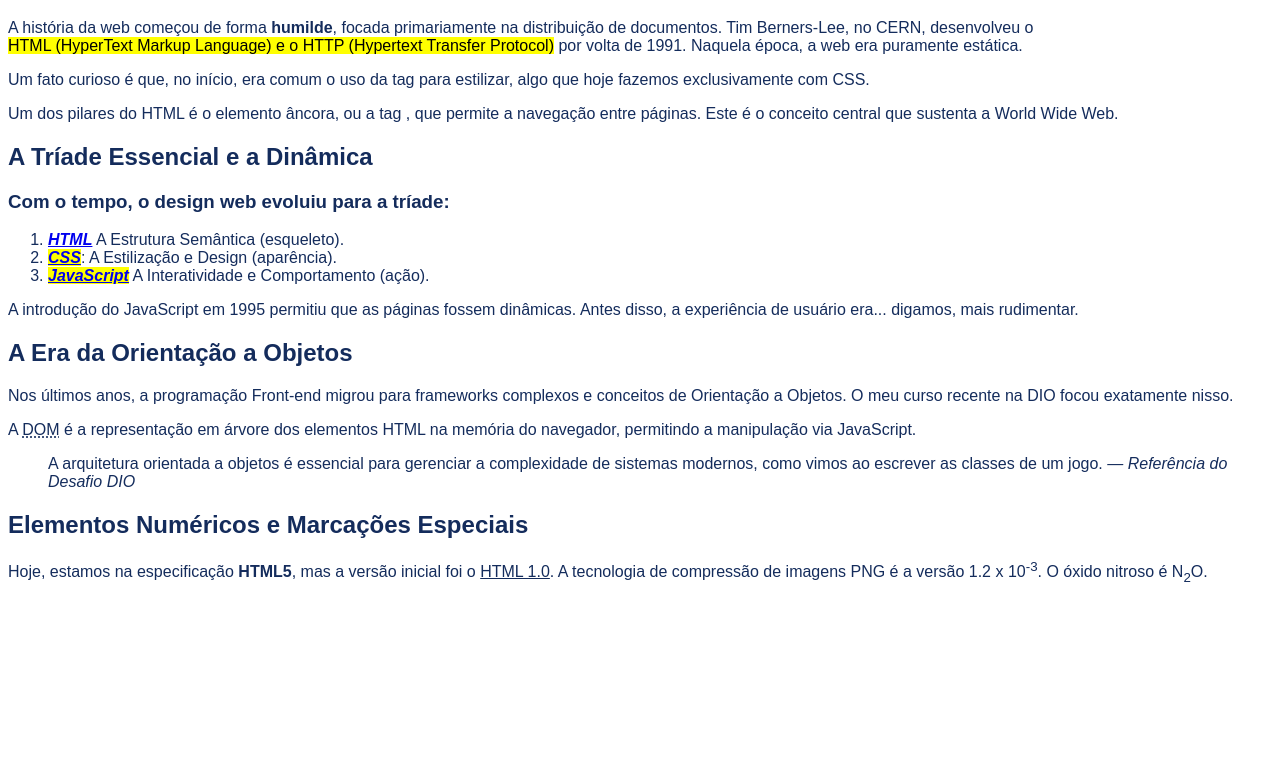
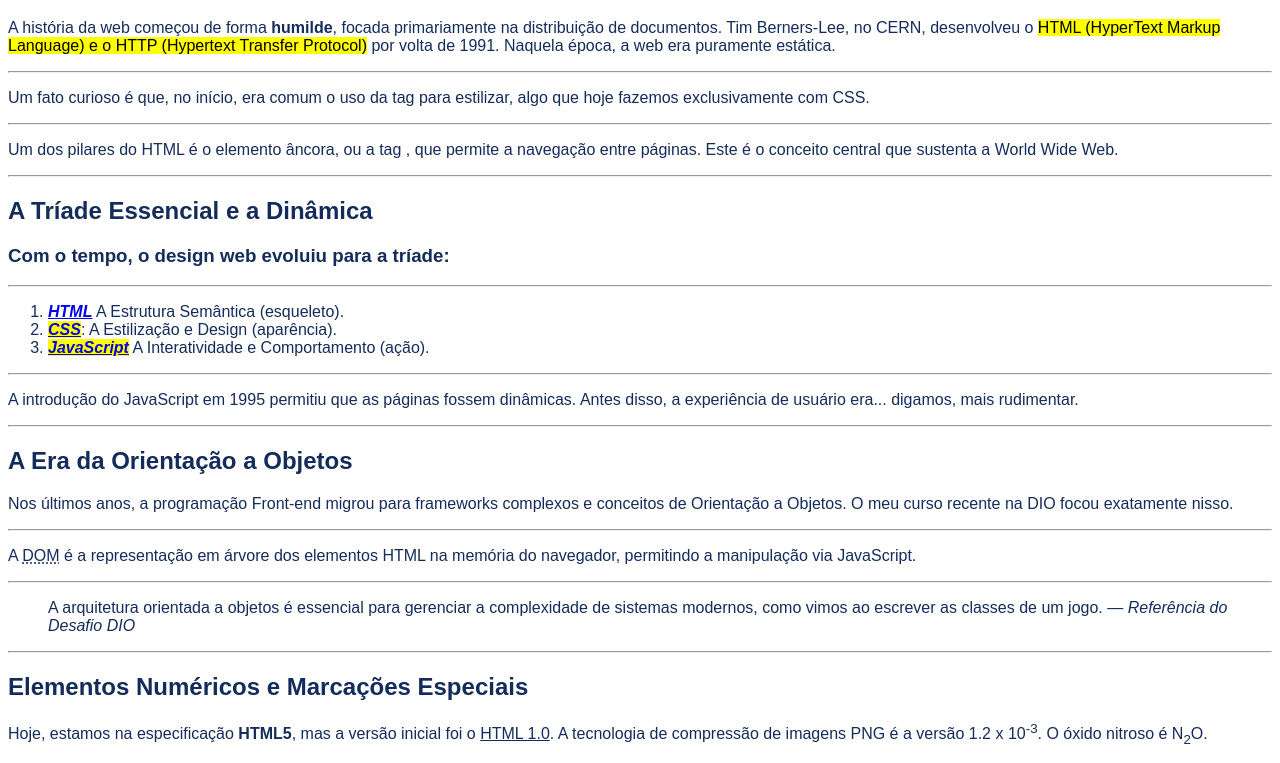
Before and after one commit to jfernando1984/html-dio-diogo-mainardes-desafio-1, a plain HTML site: page index.html in a window 1280 px wide. Shown: the part 61-824 px from the top of the page. Before the commit the page ends 800 px from the top, so only its background shows below. Drawn offline with Linux system fonts and the light colour scheme.

Commit message:
Update com tag hr

```diff
--- a/index.html
+++ b/index.html
@@ -8,33 +8,33 @@
 <body>
     <font face="Arial" color="#142c5c">
         <h1>O Início e os Pilares Fundamentais</h1>
-        <p>A história da web começou de forma <strong>humilde</strong>, focada primariamente na distribuição de documentos. Tim Berners-Lee, no CERN, desenvolveu o<br>
+        <p>A história da web começou de forma <strong>humilde</strong>, focada primariamente na distribuição de documentos. Tim Berners-Lee, no CERN, desenvolveu o
 <mark>HTML (HyperText Markup Language) e o HTTP (Hypertext Transfer Protocol)</mark> por volta de 1991. Naquela época, a web era puramente estática.</p>
-
+        <hr>
         <p>Um fato curioso é que, no início, era comum o uso da tag <small><code><font></code></small> para estilizar,
 algo que hoje fazemos exclusivamente com CSS.</p>
-
+        <hr>
         <p>Um dos pilares do HTML é o elemento âncora, ou a tag <a>, que permite a navegação entre páginas. Este é o conceito central que sustenta a World Wide Web.</p>
-
+        <hr>
         <h2>A Tríade Essencial e a Dinâmica</h2>
         <h3>Com o tempo, o design web evoluiu para a tríade:</h3>
-
+        <hr>
         <ol>
             <li><mark><i><strong><a href="html.html" title="Clique aqui para conhecer">HTML</i></a></strong></mark> A Estrutura Semântica (esqueleto).</li>
             <li><mark><i><strong><a href="css.html" title="Clique aqui para conhecer">CSS</i></a></strong></mark>: A Estilização e Design (aparência).</li>
             <li><mark><i><strong><a href="javascript.html" title="Clique aqui para conhecer">JavaScript</a></strong></i></mark> A Interatividade e Comportamento (ação).</li>
         </ol>
-
+        <hr>
         <p>A introdução do JavaScript em 1995 permitiu que as páginas fossem dinâmicas. Antes disso, a experiência de usuário era... digamos, mais rudimentar.</p>
-
+        <hr>
         <h2>A Era da Orientação a Objetos</h2>
         <p>Nos últimos anos, a programação Front-end migrou para frameworks complexos e conceitos de Orientação a Objetos.
 O meu curso recente na DIO focou exatamente nisso.</p>
-
+        <hr>
         <p>A <abbr title="Document Object Model">DOM</abbr> é a representação em árvore dos elementos HTML na memória do navegador, permitindo a manipulação via JavaScript.</p>
-
+        <hr>
         <blockquote> A arquitetura orientada a objetos é essencial para gerenciar a complexidade de sistemas modernos, como vimos ao escrever as classes de um jogo. <cite>— Referência do Desafio DIO</cite> </blockquote>
-
+        <hr>
         <h2>Elementos Numéricos e Marcações Especiais</h2>
         <p> Hoje, estamos na especificação <strong>HTML5</strong>, mas a versão inicial foi o <u>HTML 1.0</u>. A tecnologia de compressão de imagens PNG é a versão 1.2 x 10<sup>-3</sup>. O óxido nitroso é N<sub>2</sub>O. </p>
     </font>
```
